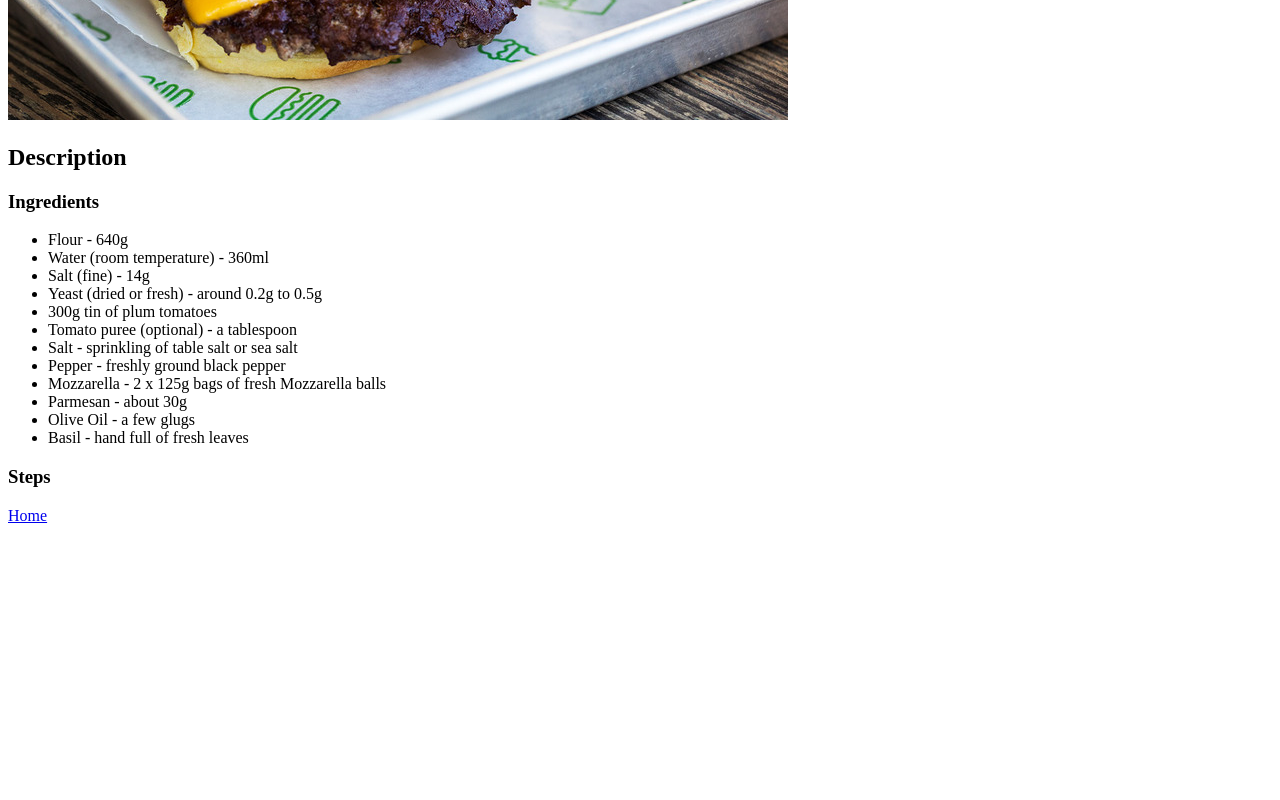
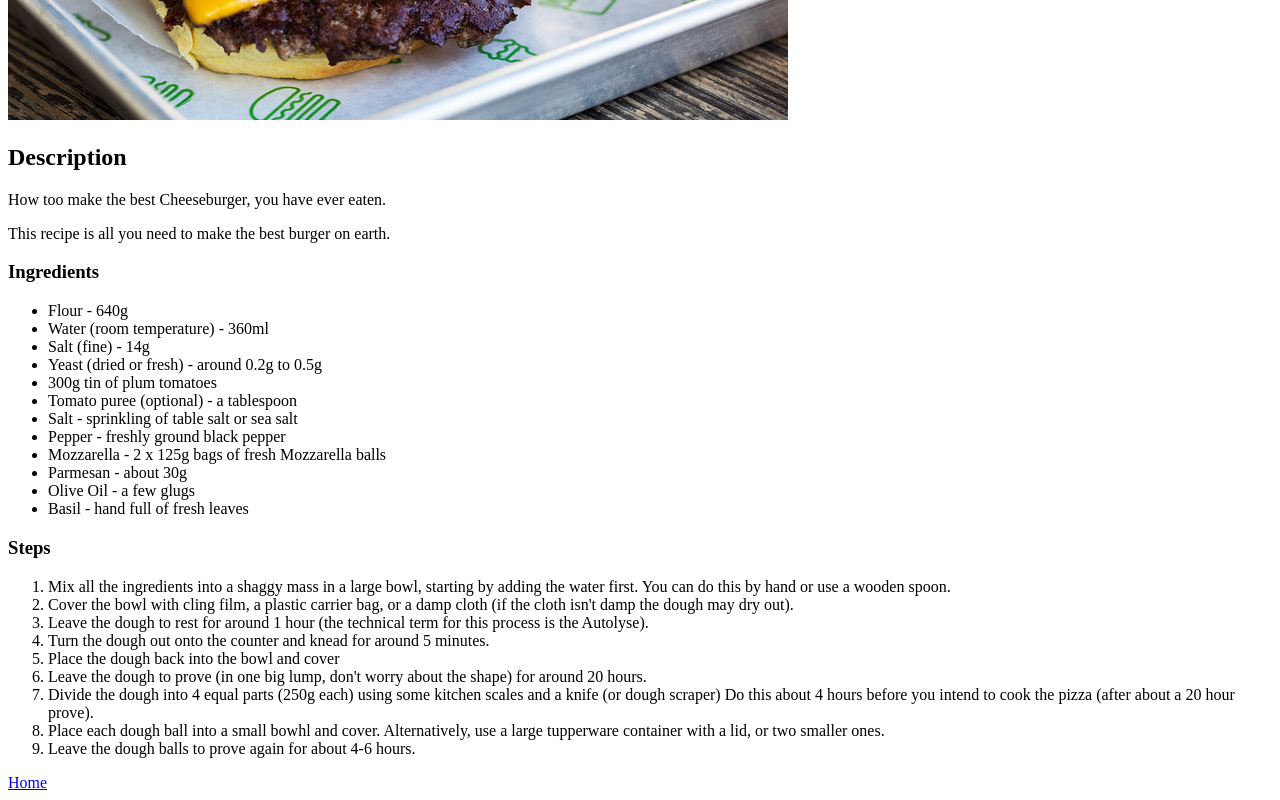
Before and after one commit to otac90/odin-recipes, a plain HTML site: page recipes/burger.html in a window 1280 px wide. Shown: the part 398-1198 px from the top of the page. Before the commit the page ends 931 px from the top, so only its background shows below. Drawn offline with Linux system fonts and the light colour scheme.

Commit message:
Description of all recipes changed.

```diff
--- a/recipes/burger.html
+++ b/recipes/burger.html
@@ -8,6 +8,8 @@
     <h1>Burger</h1>
     <img src="../images/burger.jpeg" />
     <h2>Description</h2>
+    <p>How too make the best Cheeseburger, you have ever eaten.</p>
+    <p>This recipe is all you need to make the best burger on earth.</p>
 
     <h3>Ingredients</h3>
     <ul>
@@ -26,6 +28,38 @@
     </ul>
 
     <h3>Steps</h3>
+    <ol>
+      <li>
+        Mix all the ingredients into a shaggy mass in a large bowl, starting by
+        adding the water first. You can do this by hand or use a wooden spoon.
+      </li>
+      <li>
+        Cover the bowl with cling film, a plastic carrier bag, or a damp cloth
+        (if the cloth isn't damp the dough may dry out).
+      </li>
+      <li>
+        Leave the dough to rest for around 1 hour (the technical term for this
+        process is the Autolyse).
+      </li>
+      <li>
+        Turn the dough out onto the counter and knead for around 5 minutes.
+      </li>
+      <li>Place the dough back into the bowl and cover</li>
+      <li>
+        Leave the dough to prove (in one big lump, don't worry about the shape)
+        for around 20 hours.
+      </li>
+      <li>
+        Divide the dough into 4 equal parts (250g each) using some kitchen
+        scales and a knife (or dough scraper) Do this about 4 hours before you
+        intend to cook the pizza (after about a 20 hour prove).
+      </li>
+      <li>
+        Place each dough ball into a small bowhl and cover. Alternatively, use a
+        large tupperware container with a lid, or two smaller ones.
+      </li>
+      <li>Leave the dough balls to prove again for about 4-6 hours.</li>
+    </ol>
 
     <a href="../index.html">Home</a>
   </body>
```
Also changed, not shown: recipes/burek.html (+34 -0 lines), recipes/lasagna.html (+34 -0 lines), recipes/pizza.html (+34 -0 lines).
